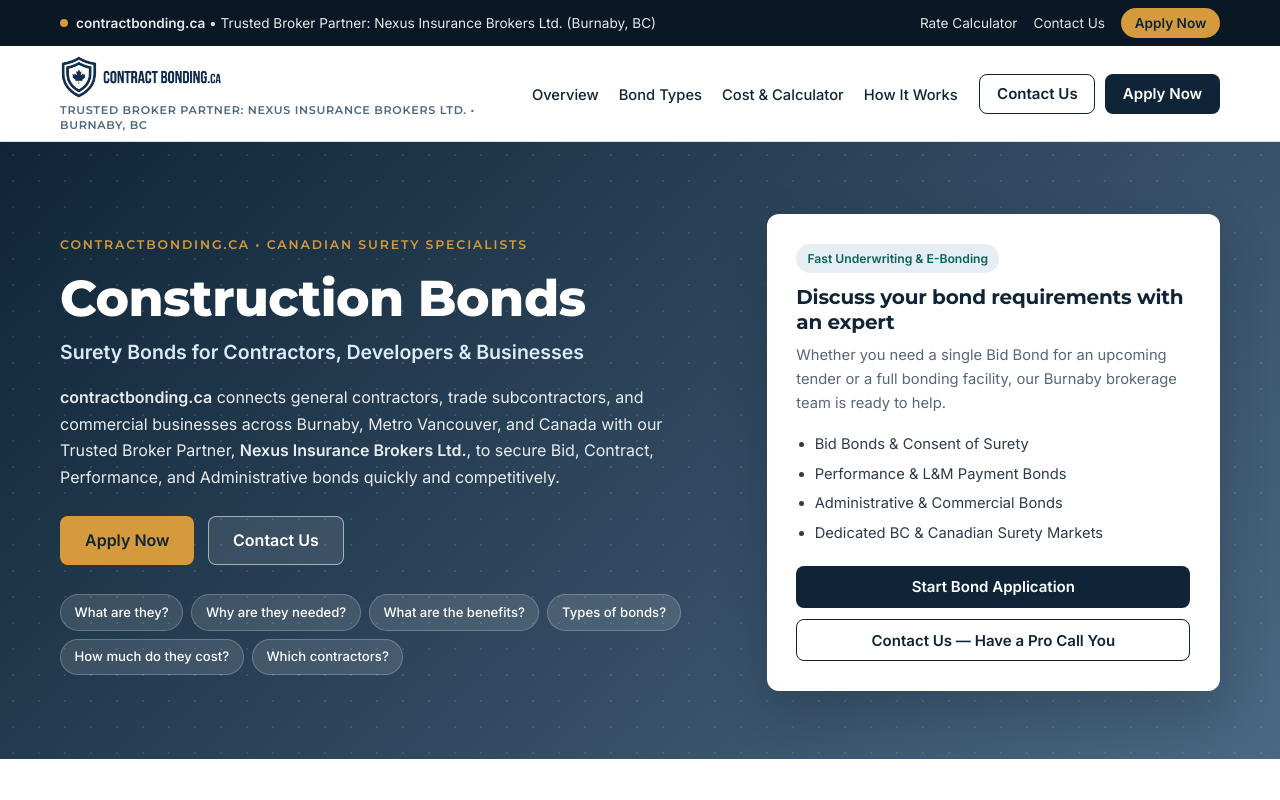
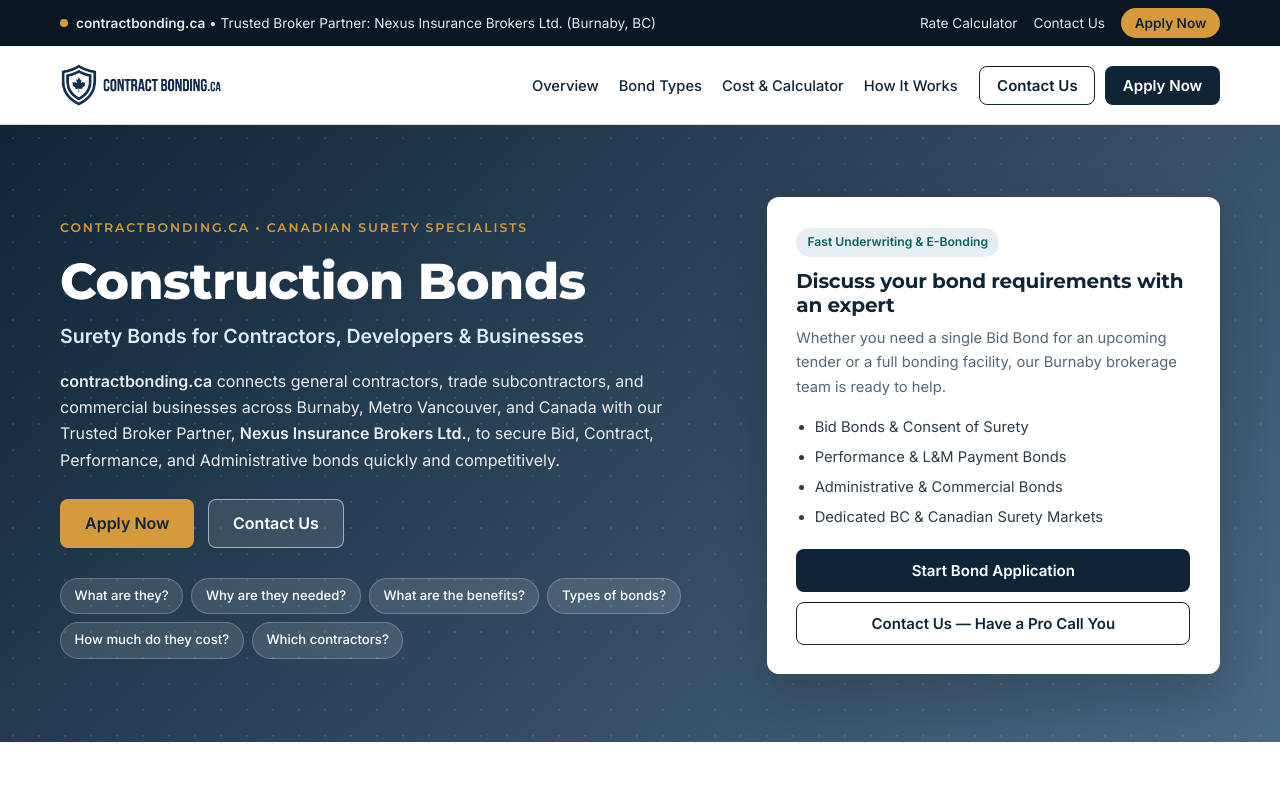
Before and after one commit to SwimmerPierce/Test-Contract-Bonding, a website: page index.html in a window 1280 px wide. Shown: the top 800 px of the page. Drawn offline with Linux system fonts and the light colour scheme.

Commit message:
chore(ui): remove redundant partner subtitle under header logo

```diff
--- a/index.html
+++ b/index.html
@@ -58,7 +58,6 @@
           src="Visual%20Assets/Re%20Do%20Logo.png"
           alt="CONTRACT BONDING.CA"
         />
-        <span class="brand__sub brand__sub--partner">Trusted Broker Partner: Nexus Insurance Brokers Ltd. &bull; Burnaby, BC</span>
       </a>
 
       <button
```
